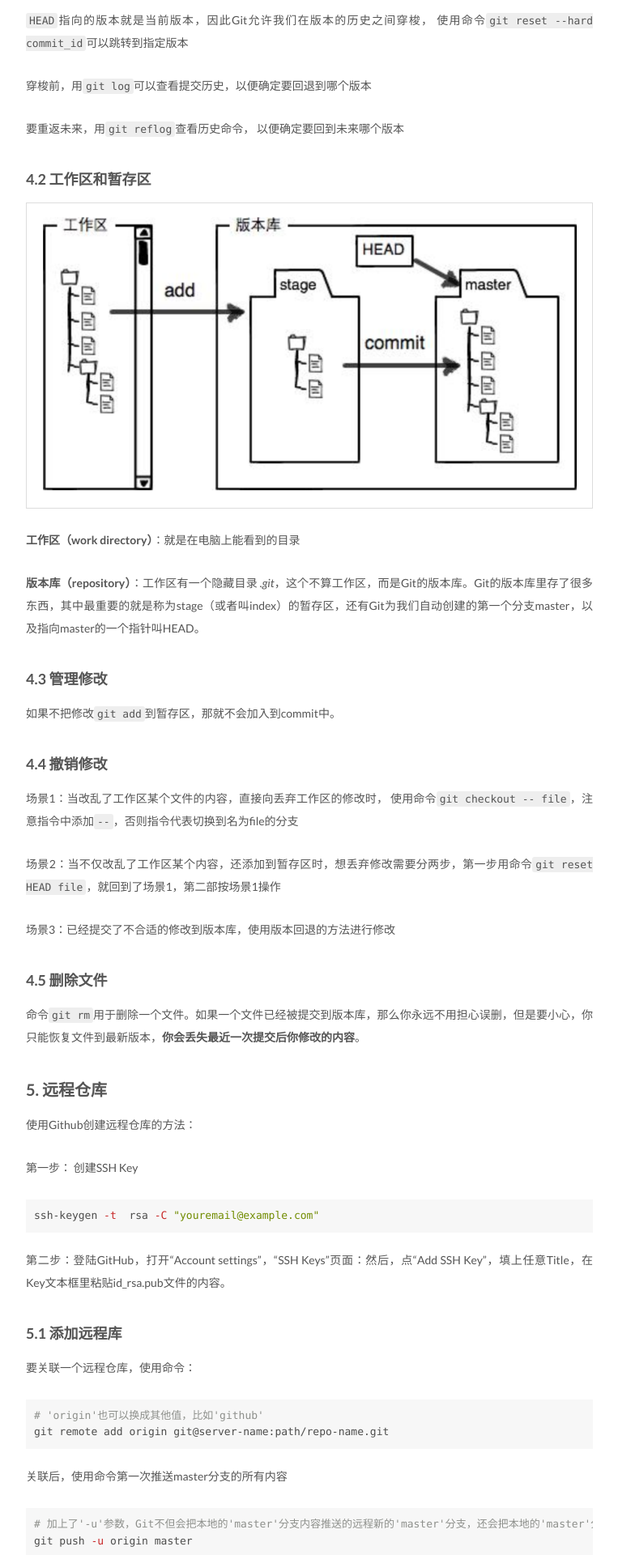
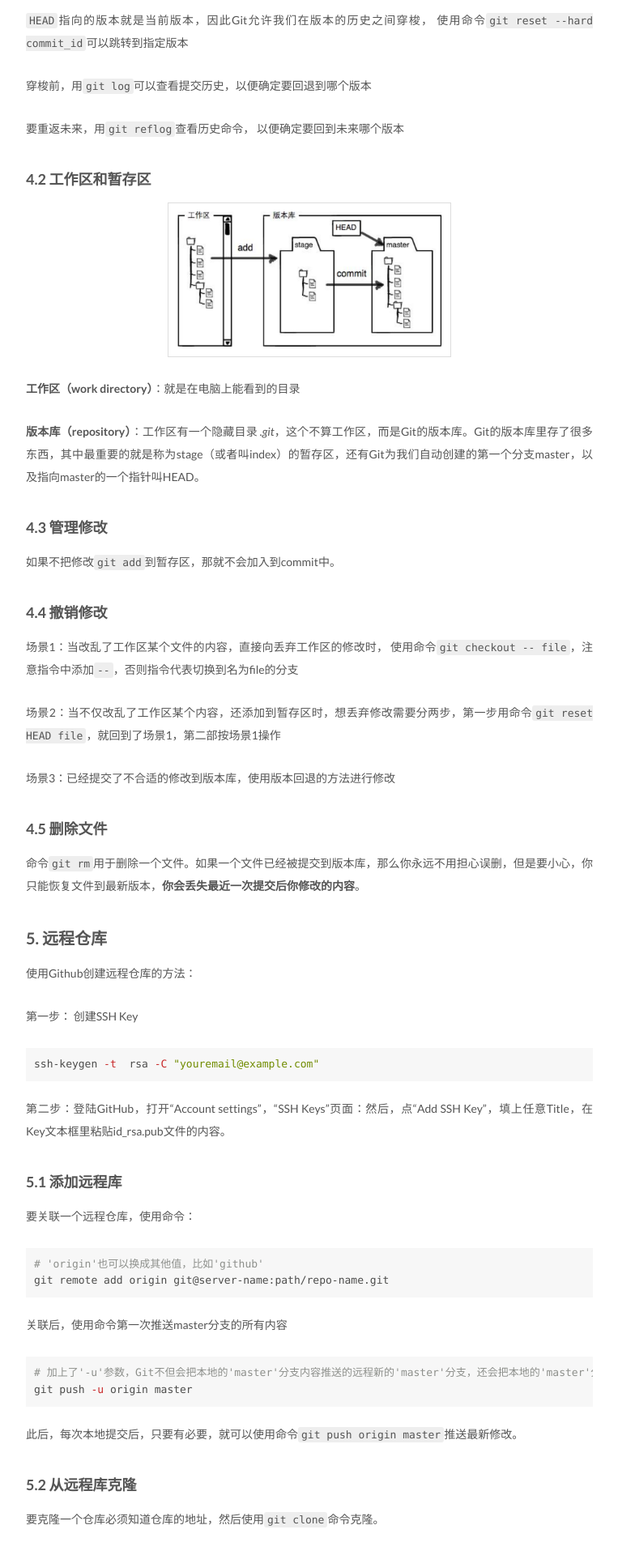
Before and after one commit to CircleZ3791117/CircleZ3791117.github.io, a Jekyll site: the page built from _posts/2018-01-30-git.md, in a window 1280 px wide. Shown: the part 2802-4722 px from the top of the page at 81% size, without its empty margins (258-1021 px from the left). Built offline with Jekyll 4.4.1, drawn with Linux system fonts in a browser that asks for light colours; comment, search, counter and statistics services are not loaded.

Commit message:
new post

```diff
--- a/_posts/2018-01-30-git.md
+++ b/_posts/2018-01-30-git.md
@@ -84,7 +84,7 @@ $ git config --global user.email "email@example.com"
 
 ### 4.2 工作区和暂存区
 
-![GIT 工作区和暂存区](/assets/images/2018-01-30-git/01.png)
+![GIT 工作区和暂存区](/assets/images/2018-01-30-git/01.png){:height="50%" width="50%"}
 
 **工作区（work directory）**：就是在电脑上能看到的目录
 
@@ -207,7 +207,7 @@ $ git log --graph --pretty=oneline --abbrev-commit
 
 所以，团队合作的分支看起来就像这样：
 
-![分支策略](/assets/images/2018-01-30-git/02.png)
+![分支策略](/assets/images/2018-01-30-git/02.png){:height="50%" width="50%"}
 
 Git分支十分强大，在团队开发中应该充分应用。
 
```
